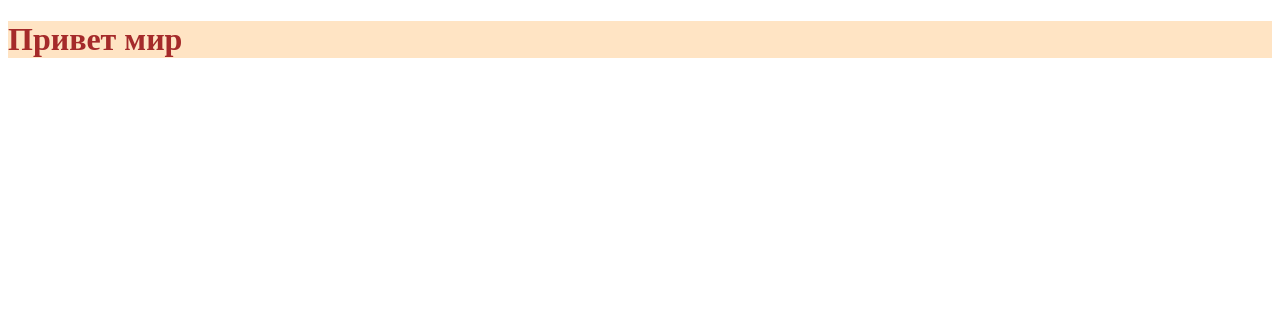
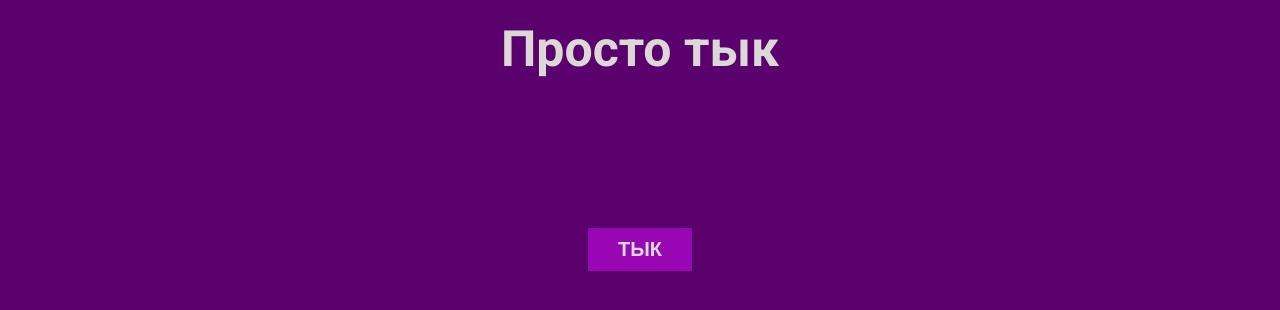
Before and after one commit to ZeroB1t/HelloWorld, a plain HTML site: page index.html in a window 1280 px wide. Drawn offline with Linux system fonts and the light colour scheme.

Commit message:
Тест3

```diff
--- a/index.html
+++ b/index.html
@@ -7,8 +7,13 @@
     <link rel="stylesheet" href="style.css">
 </head>
 <body>
-    <div class="box">
-        <h1>Привет мир</h1>
+    <div class="content">
+        <div class="box-name">
+            <h1>Просто тык</h1>
+        </div>
+        <div class="button">
+            <button class="btn">ТЫК</button>
+        </div>
     </div>
 </body>
 </html>
--- a/style.css
+++ b/style.css
@@ -1,4 +1,35 @@
-.box{
-    color: brown;
-    background-color: bisque;
+@import url('https://fonts.googleapis.com/css2?family=Roboto:wght@400;700&display=swap');
+*{
+    padding: 0;
+    margin: 0;
 }
+
+body{
+    font-family: 'Roboto', sans-serif;
+    background-color: #5A016D;
+}
+
+h1{
+    font-size: 50px;
+    color: #ddd8d8;
+}
+
+.content{
+    display: flex;
+    flex-direction: column;
+    text-align: center;
+    margin-top: 20px;
+}
+
+.button{
+    margin-top: 150px;
+}
+
+.btn{
+    font-size: 20px;
+    font-weight: bold;
+    padding: 10px 30px;
+    color: #ddd8d8;
+    background-color: #9707b4;
+    border: none;
+}
```
